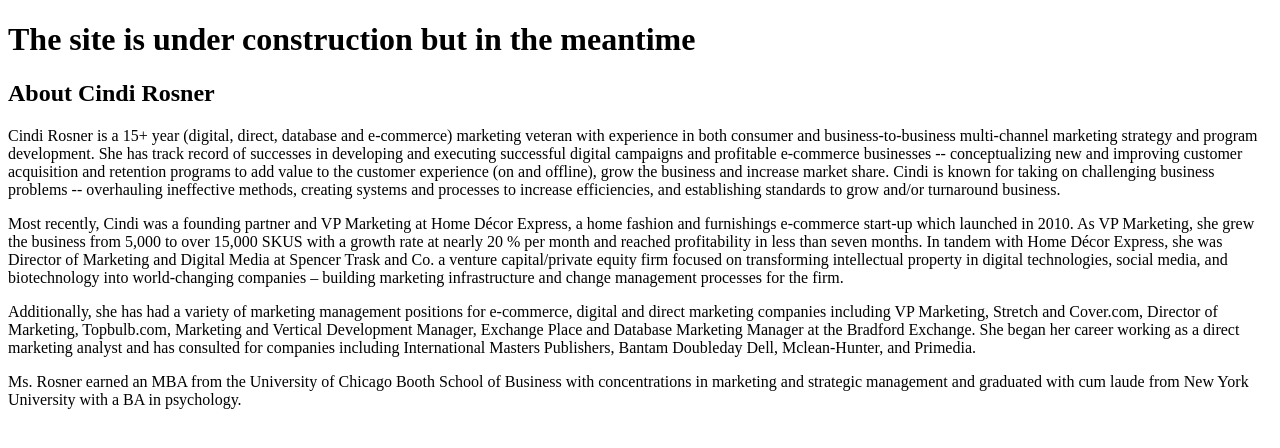
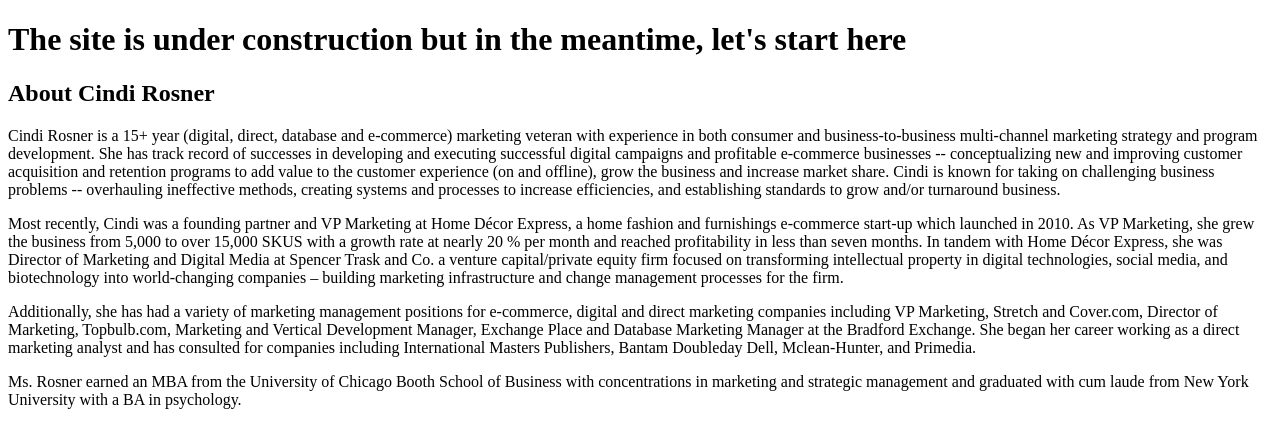
Before and after one commit to cindirosner/cindirosner.github.io, a plain HTML site: page index.html in a window 1280 px wide. Drawn offline with Linux system fonts and the light colour scheme.

Commit message:
This is a new commit.

```diff
--- a/index.html
+++ b/index.html
@@ -4,7 +4,7 @@
 	<TITLE>Marketing Strategy and Consulting |Cindi Rosner</TITLE>
 </HEAD>
 <body>
-		<h1> The site is under construction but in the meantime</h1>
+		<h1> The site is under construction but in the meantime, let's start here</h1>
 		<h2>About Cindi Rosner</h2>
 
 	<p>Cindi Rosner is a 15+ year (digital, direct, database and e-commerce) marketing veteran with experience in both consumer and business-to-business multi-channel marketing strategy and program development. She has track record of successes in developing and executing successful digital campaigns and profitable e-commerce businesses -- conceptualizing new and improving customer acquisition and retention programs to add value to the customer experience (on and offline), grow the business and increase market share.   Cindi is known for taking on challenging business problems -- overhauling ineffective methods, creating systems and processes to increase efficiencies, and establishing standards to grow and/or turnaround business.</p>
```
